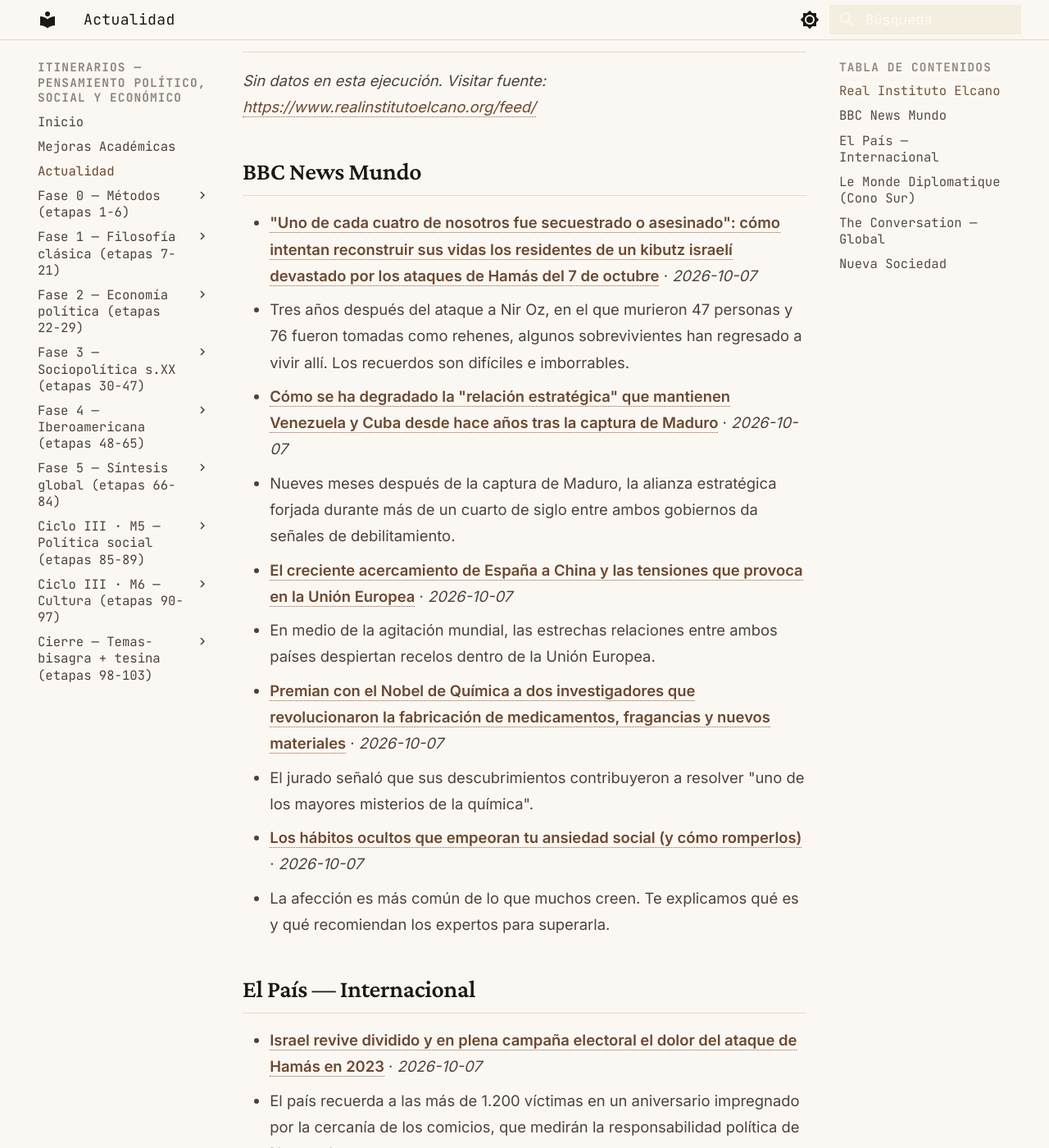
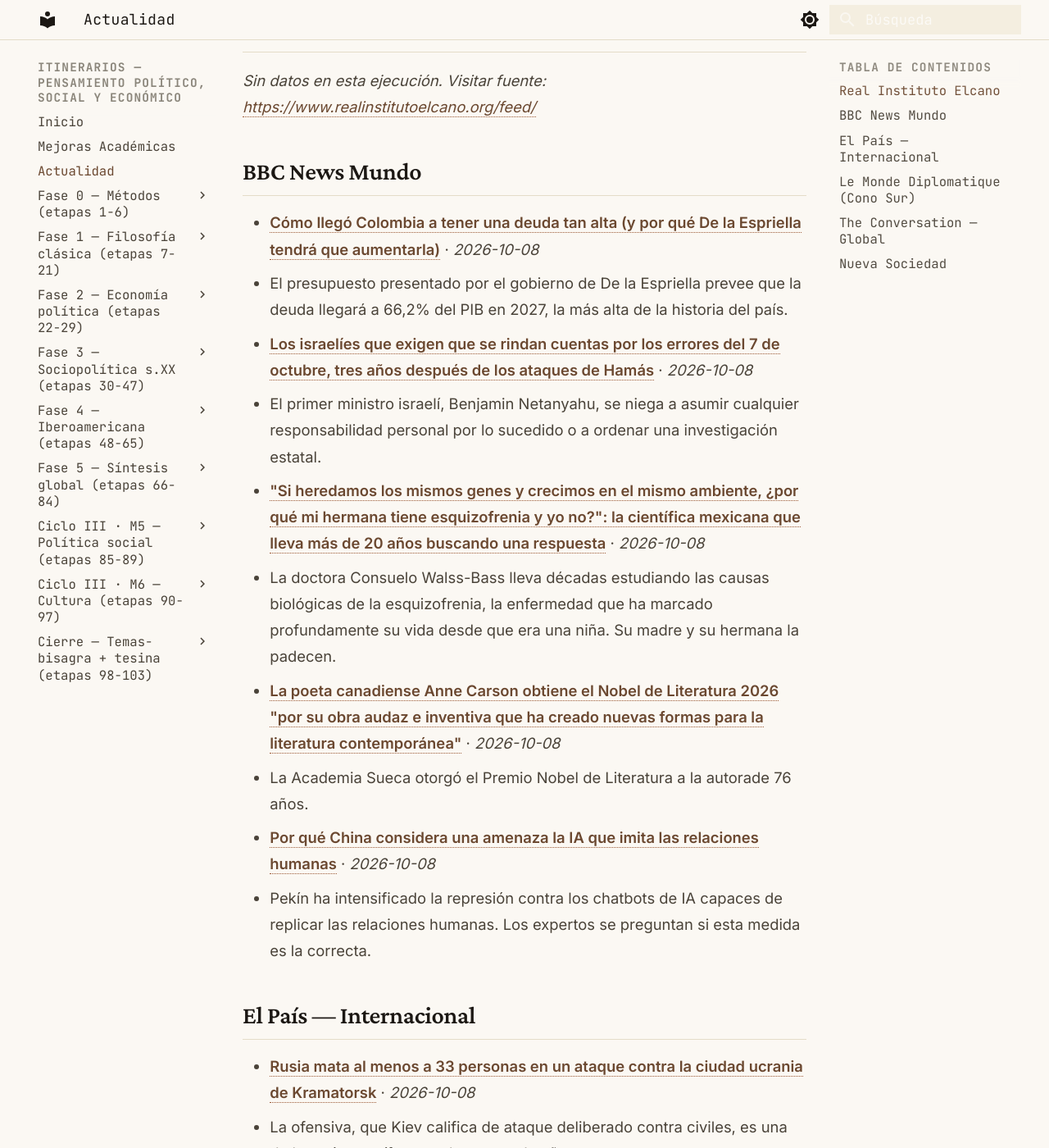
Before and after one commit to MrSpagVi/Curso, an MkDocs documentation site: the page built from docs/actualidad.md, in a window 1280 px wide and 1400 px high, scrolled down 643 px. Shown: the whole window at 82% size. Built offline with MkDocs 1.6.1 and Material for MkDocs 9.7.7, drawn with Linux system fonts in a browser that asks for light colours; some of the changed text lies outside the part shown.

Commit message:
auto: actualidad 2026-10-08

```diff
--- a/docs/actualidad.md
+++ b/docs/actualidad.md
@@ -6,7 +6,7 @@ title: Actualidad
 
 Últimos titulares de fuentes que dictan agenda en ciencia política y geopolítica. Actualizado automáticamente cada día (vía GitHub Actions).
 
-_Última actualización: 2026-10-07 12:22 UTC_
+_Última actualización: 2026-10-08 12:31 UTC_
 
 !!! tip "Ritual mensual — #actualidad"
     El último sábado de cada mes: agarrá **un** titular de los de abajo y escribí **300 palabras** aplicándole **2 autores** del último mes que leíste. ¿Qué diría cada uno? ¿En qué chocan? No resumas la noticia — usala como caso para pensar con las herramientas que venís construyendo. Guardá el texto con el tag `#actualidad` en tu sistema de notas. Esto convierte la teoría en criterio sobre la coyuntura: el objetivo del plan no es citar a Maquiavelo, es leer el presente con él.
@@ -17,25 +17,25 @@ _Sin datos en esta ejecución. Visitar fuente: [https://www.realinstitutoelcano.
 
 ## BBC News Mundo
 
-- **["Uno de cada cuatro de nosotros fue secuestrado o asesinado": cómo intentan reconstruir sus vidas los residentes de un kibutz israelí devastado por los ataques de Hamás del 7 de octubre](https://www.bbc.com/mundo/articles/c6jrw4wl90eqo?at_medium=RSS&at_campaign=rss)** · *2026-10-07*
-  - Tres años después del ataque a Nir Oz, en el que murieron 47 personas y 76 fueron tomadas como rehenes, algunos sobrevivientes han regresado a vivir allí. Los recuerdos son difíciles e imborrables.
-- **[Cómo se ha degradado la "relación estratégica" que mantienen Venezuela y Cuba desde hace años tras la captura de Maduro](https://www.bbc.com/mundo/articles/c5dj4j739013o?at_medium=RSS&at_campaign=rss)** · *2026-10-07*
-  - Nueves meses después de la captura de Maduro, la alianza estratégica forjada durante más de un cuarto de siglo entre ambos gobiernos da señales de debilitamiento.
-- **[El creciente acercamiento de España a China y las tensiones que provoca en la Unión Europea](https://www.bbc.com/mundo/articles/cw054jpyp84po?at_medium=RSS&at_campaign=rss)** · *2026-10-07*
-  - En medio de la agitación mundial, las estrechas relaciones entre ambos países despiertan recelos dentro de la Unión Europea.
-- **[Premian con el Nobel de Química a dos investigadores que revolucionaron la fabricación de medicamentos, fragancias y nuevos materiales](https://www.bbc.com/mundo/articles/cx2405jy841yo?at_medium=RSS&at_campaign=rss)** · *2026-10-07*
-  - El jurado señaló que sus descubrimientos contribuyeron a resolver "uno de los mayores misterios de la química".
-- **[Los hábitos ocultos que empeoran tu ansiedad social (y cómo romperlos)](https://www.bbc.com/mundo/articles/cwj345v8ldz5o?at_medium=RSS&at_campaign=rss)** · *2026-10-07*
-  - La afección es más común de lo que muchos creen. Te explicamos qué es y qué recomiendan los expertos para superarla.
+- **[Cómo llegó Colombia a tener una deuda tan alta (y por qué De la Espriella tendrá que aumentarla)](https://www.bbc.com/mundo/articles/c3n04dydq1lxo?at_medium=RSS&at_campaign=rss)** · *2026-10-08*
+  - El presupuesto presentado por el gobierno de De la Espriella prevee que la deuda llegará a 66,2% del PIB en 2027, la más alta de la historia del país.
+- **[Los israelíes que exigen que se rindan cuentas por los errores del 7 de octubre, tres años después de los ataques de Hamás](https://www.bbc.com/mundo/articles/cq3djxvd14zyo?at_medium=RSS&at_campaign=rss)** · *2026-10-08*
+  - El primer ministro israelí, Benjamin Netanyahu, se niega a asumir cualquier responsabilidad personal por lo sucedido o a ordenar una investigación estatal.
+- **["Si heredamos los mismos genes y crecimos en el mismo ambiente, ¿por qué mi hermana tiene esquizofrenia y yo no?": la científica mexicana que lleva más de 20 años buscando una respuesta](https://www.bbc.com/mundo/articles/c977px05e64yo?at_medium=RSS&at_campaign=rss)** · *2026-10-08*
+  - La doctora Consuelo Walss-Bass lleva décadas estudiando las causas biológicas de la esquizofrenia, la enfermedad que ha marcado profundamente su vida desde que era una niña. Su madre y su hermana la padecen.
+- **[La poeta canadiense Anne Carson obtiene el Nobel de Literatura 2026 "por su obra audaz e inventiva que ha creado nuevas formas para la literatura contemporánea"](https://www.bbc.com/mundo/articles/ckm23l8gpvr2o?at_medium=RSS&at_campaign=rss)** · *2026-10-08*
+  - La Academia Sueca otorgó el Premio Nobel de Literatura a la autorade 76 años.
+- **[Por qué China considera una amenaza la IA que imita las relaciones humanas](https://www.bbc.com/mundo/articles/cr1585111lgko?at_medium=RSS&at_campaign=rss)** · *2026-10-08*
+  - Pekín ha intensificado la represión contra los chatbots de IA capaces de replicar las relaciones humanas. Los expertos se preguntan si esta medida es la correcta.
 
 ## El País — Internacional
 
-- **[Israel revive dividido y en plena campaña electoral el dolor del ataque de Hamás en 2023](https://elpais.com/internacional/2026-10-07/israel-revive-dividido-y-en-plena-campana-electoral-el-dolor-del-ataque-de-hamas-en-2023.html)** · *2026-10-07*
-  - El país recuerda a las más de 1.200 víctimas en un aniversario impregnado por la cercanía de los comicios, que medirán la responsabilidad política de Netanyahu
-- **[Tres años de sufrimiento en Gaza: “Aquel 7 de octubre sentí que nuestras vidas acabarían destrozadas. Es lo que ha sucedido”](https://elpais.com/internacional/2026-10-07/tres-anos-de-sufrimiento-en-gaza-aquel-7-de-octubre-senti-que-nuestras-vidas-acabarian-destrozadas-es-lo-que-ha-sucedido.html)** · *2026-10-07*
-  - Los palestinos de la Franja siguen padeciendo la brutal reacción israelí al ataque de Hamás. Reprochan a los países árabes su inacción y cada vez apoyan menos al movimiento islamista
-- **[La OMS exige más información a Rusia sobre el supuesto brote de peste tras la cuarentena de varios hospitales](https://elpais.com/internacional/2026-10-07/la-organizacion-mundial-de-la-salud-exige-mas-informacion-a-rusia-sobre-el-supuesto-brote-de-peste-tras-la-cuarentena-de-varios-hospitales.html)** · *2026-10-07*
-  - La opacidad alimenta el pánico sobre la crisis sanitaria, aunque Moscú sostiene que no ha registrado “ningún caso de enfermedad peligrosa”. Trump dice que tiene una conversación pendiente con Putin sobre el asunto
+- **[Rusia mata al menos a 33 personas en un ataque contra la ciudad ucrania de Kramatorsk](https://elpais.com/internacional/2026-10-08/rusia-mata-a-decenas-de-personas-en-un-ataque-contra-la-ciudad-ucrania-de-kramatorsk.html)** · *2026-10-08*
+  - La ofensiva, que Kiev califica de ataque deliberado contra civiles, es una de las más mortíferas en lo que va de año
+- **[El Reino Unido acusa a un militar de la Royal Navy de espiar para un país extranjero](https://elpais.com/internacional/2026-10-08/el-reino-unido-acusa-a-un-militar-de-la-royal-navy-de-espiar-para-un-pais-extranjero.html)** · *2026-10-08*
+  - Los investigadores desvinculan el caso de Irán y del incidente en la base aérea de Fairford
+- **[Mamdani es abucheado por manifestantes propalestinos por acudir a un acto de recuerdo de las víctimas del 7 de octubre](https://elpais.com/internacional/2026-10-08/mamdani-es-abucheado-por-manifestantes-propalestinos-por-acudir-a-un-acto-de-recuerdo-de-las-victimas-del-7-de-octubre.html)** · *2026-10-08*
+  - Los activistas acusan al alcalde demócrata de Nueva York de “traidor” por asistir a una vigilia del grupo Israelíes por la Paz, que se opone a la ocupación en Gaza
 - **[La ola conservadora de América Latina llega a Brasil](https://elpais.com/america/2026-10-05/la-ola-conservadora-de-america-latina-llega-a-brasil.html)** · *2026-10-05*
   - Un triunfo del candidato afín a Trump cambiaría la relación con Washington menos de lo que parece
 - **[El lulismo cruje ante la ofensiva ultra](https://elpais.com/america/2026-10-05/el-lulismo-cruje-ante-la-ofensiva-ultra.html)** · *2026-10-05*
@@ -47,16 +47,16 @@ _Sin datos en esta ejecución. Visitar fuente: [https://www.eldiplo.org/feed/](h
 
 ## The Conversation — Global
 
-- **[The circumstances you grow up in are linked to how long you live](https://theconversation.com/the-circumstances-you-grow-up-in-are-linked-to-how-long-you-live-293460)** · *2026-10-07*
-  - Growing up in disadvantaged circumstances is linked to higher death rates decades later, according to a review of 102 studies involving 8.5 million people.
-- **[Can picking up a book really improve your brain?](https://theconversation.com/can-picking-up-a-book-really-improve-your-brain-292274)** · *2026-10-07*
-  - Reading draws on brain systems involved in language and imagination. Studies are exploring how it relates to wellbeing and understanding others.
-- **[Prosecution of Kosovan leader Hashim Thaçi illustrates the challenges of bringing war criminals to justice](https://theconversation.com/prosecution-of-kosovan-leader-hashim-thaci-illustrates-the-challenges-of-bringing-war-criminals-to-justice-292534)** · *2026-10-07*
-  - It took 27 years after the end of hostilities in Kosovo to bring the leader of the KLA to book for his war crimes.
-- **[Success for Andy Burnham’s national care service will depend on home essentials](https://theconversation.com/success-for-andy-burnhams-national-care-service-will-depend-on-home-essentials-293641)** · *2026-10-07*
-  - The prime minister wants to create a social care system to mirror the NHS.
-- **[Smokers have a lower risk of Parkinson’s – we may have found out why](https://theconversation.com/smokers-have-a-lower-risk-of-parkinsons-we-may-have-found-out-why-293270)** · *2026-10-07*
-  - Why do smokers get Parkinson’s less often? New evidence from half a million adults in China points to carbon monoxide, not smoking itself.
+- **[Grief, anger and elections: Israel marks three years since October 7 attacks as nation prepares to vote](https://theconversation.com/grief-anger-and-elections-israel-marks-three-years-since-october-7-attacks-as-nation-prepares-to-vote-293730)** · *2026-10-08*
+  - Accountability for the Hamas attacks and security are emerging as key issues in the election campaign.
+- **[Anne Carson wins Nobel prize in literature – how she discovered new possibilities within language](https://theconversation.com/anne-carson-wins-nobel-prize-in-literature-how-she-discovered-new-possibilities-within-language-293969)** · *2026-10-08*
+  - At a time when scholarship and creative writing are often treated as separate pursuits, Carson has shown how deeply they belong together.
+- **[A biologist queries whether AI ‘borrowed’ his work to make major discovery – an expert explains the rules](https://theconversation.com/a-biologist-queries-whether-ai-borrowed-his-work-to-make-major-discovery-an-expert-explains-the-rules-293529)** · *2026-10-08*
+  - Are there risks for scientists who share unpublished work with AI chatbots?
+- **[Hospital appointments can make greener travel harder](https://theconversation.com/hospital-appointments-can-make-greener-travel-harder-293473)** · *2026-10-08*
+  - Hospital journeys can be costly, exhausting and hard to plan. The timing and location of appointments can determine whether lower-carbon travel is possible.
+- **[Social media provides valued community spaces for autistic young people](https://theconversation.com/social-media-provides-valued-community-spaces-for-autistic-young-people-286874)** · *2026-10-08*
+  - For some autistic young people online interactions provide a form of social contact that is more manageable than many physical settings.
 
 ## Nueva Sociedad
 
```
